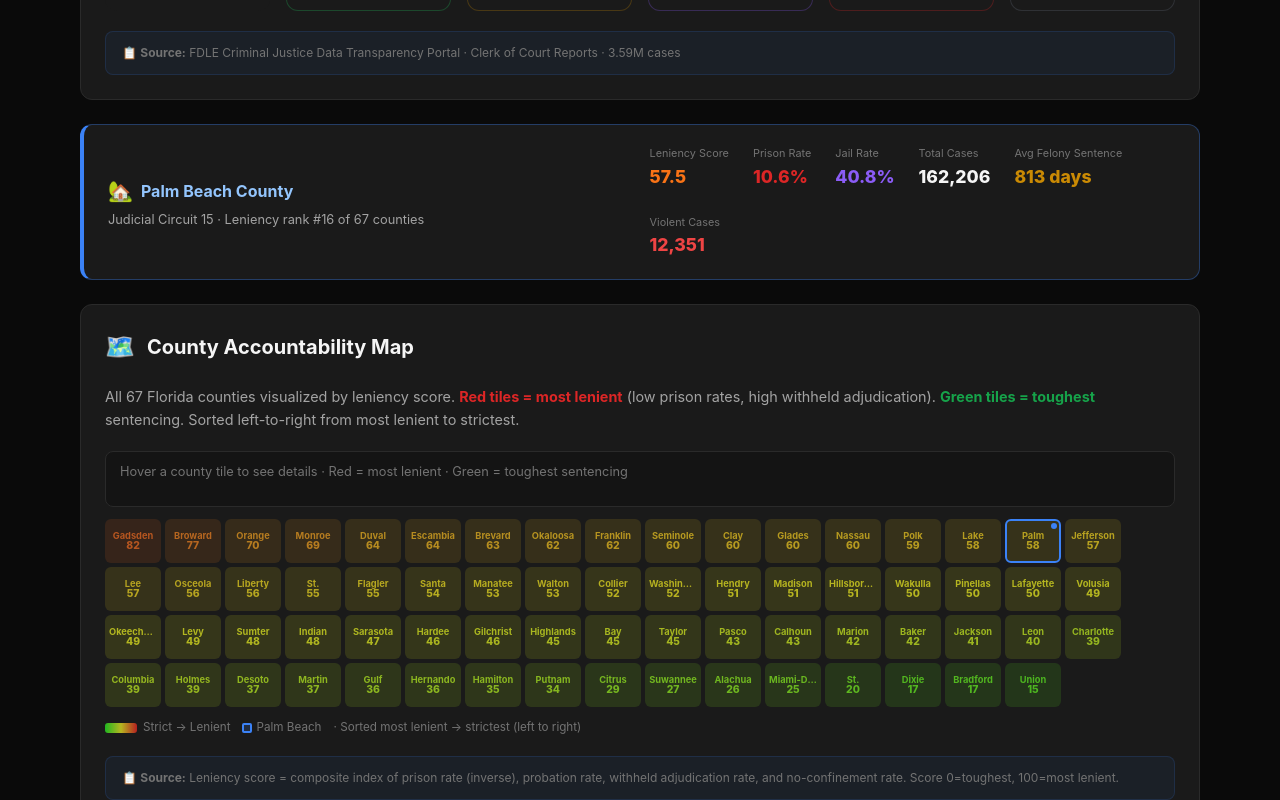
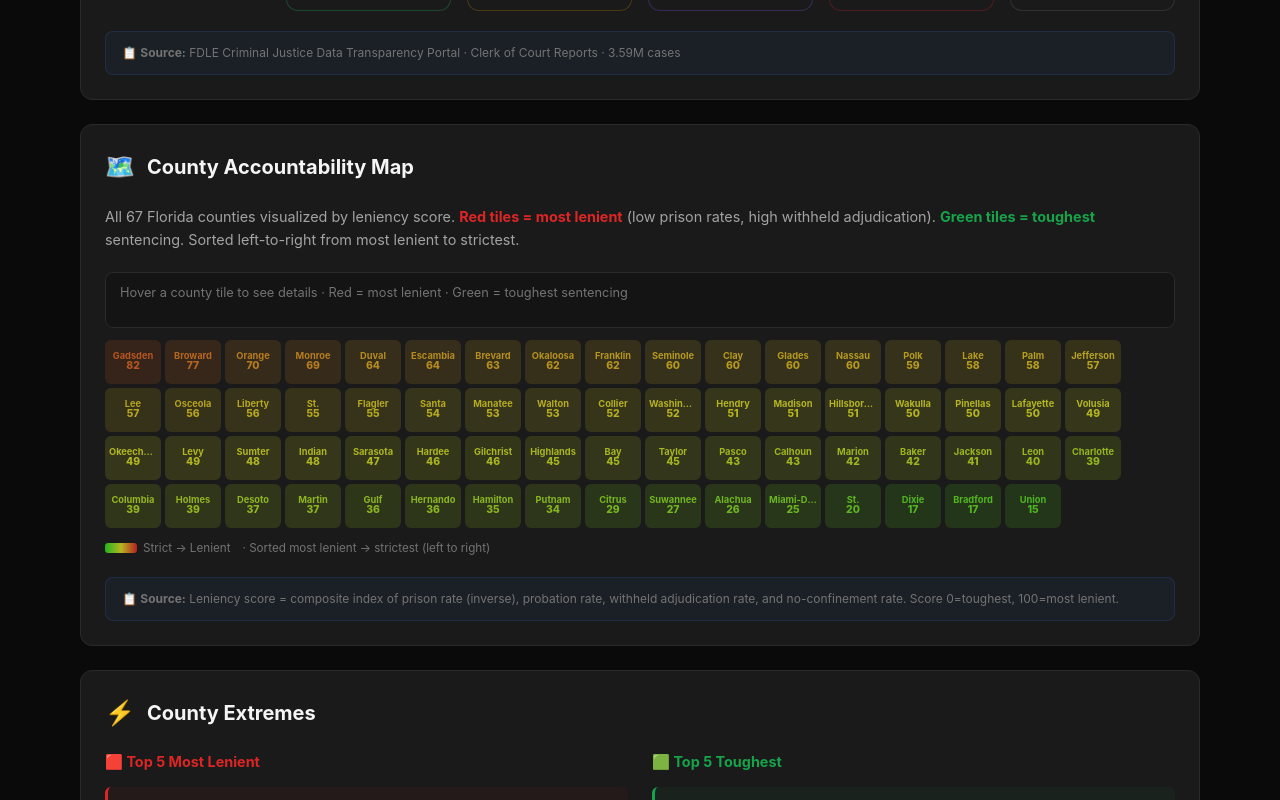
Before and after one commit to pumpsites-git/redhanded, a Next.js app: page /state-deep-dive/fl in a window 1280 px wide. Shown: the part 680-1480 px from the top of the page. Built offline with nearby package versions, Linux system fonts and the light colour scheme.

Commit message:
Remove Palm Beach spotlight/highlight from heatmap, table, and deep dive

```diff
--- a/src/app/state-deep-dive/[state]/page.tsx
+++ b/src/app/state-deep-dive/[state]/page.tsx
@@ -812,44 +812,7 @@ function FloridaPage() {
           <SourceNote text="FDLE Criminal Justice Data Transparency Portal · Clerk of Court Reports · 3.59M cases" />
         </Section>
 
-        {/* Palm Beach Highlight */}
-        <div style={{
-          background: 'var(--bg-card)',
-          border: '1px solid rgba(59,130,246,0.35)',
-          borderLeft: '4px solid #3b82f6',
-          borderRadius: '0.75rem',
-          padding: '1.25rem 1.5rem',
-          marginBottom: '1.5rem',
-          display: 'grid',
-          gridTemplateColumns: 'repeat(auto-fit, minmax(200px, 1fr))',
-          gap: '1rem',
-          alignItems: 'center',
-        }}>
-          <div>
-            <div style={{ display: 'flex', alignItems: 'center', gap: '0.5rem', marginBottom: '0.25rem' }}>
-              <span style={{ fontSize: '1.25rem' }}>🏡</span>
-              <h3 style={{ fontSize: '1rem', fontWeight: 700, color: '#93c5fd', margin: 0 }}>Palm Beach County</h3>
-            </div>
-            <p style={{ fontSize: '0.8rem', color: 'var(--text-secondary)', margin: 0, lineHeight: 1.5 }}>
-              Judicial Circuit 15 · Leniency rank #{pb.leniencyRank} of 67 counties
-            </p>
-          </div>
-          <div style={{ display: 'flex', flexWrap: 'wrap', gap: '1.5rem' }}>
-            {([
-              { label: 'Leniency Score', val: pb.leniencyScore.toFixed(1), color: '#f97316' },
-              { label: 'Prison Rate', val: `${(pb.prisonRate * 100).toFixed(1)}%`, color: '#dc2626' },
-              { label: 'Jail Rate', val: `${(pb.jailRate * 100).toFixed(1)}%`, color: '#8b5cf6' },
-              { label: 'Total Cases', val: fmt(pb.totalCases), color: 'var(--text-primary)' },
-              { label: 'Avg Felony Sentence', val: `${Math.round(pb.avgFelonySentenceDays ?? 0)} days`, color: '#ca8a04' },
-              { label: 'Violent Cases', val: fmt(pb.violentCases.total), color: '#ef4444' },
-            ] as { label: string; val: string; color: string }[]).map(({ label, val, color }) => (
-              <div key={label}>
-                <div style={{ fontSize: '0.68rem', color: 'var(--text-muted)', marginBottom: '2px' }}>{label}</div>
-                <div style={{ fontSize: '1.1rem', fontWeight: 800, color }}>{val}</div>
-              </div>
-            ))}
-          </div>
-        </div>
+
 
         {/* County Heatmap */}
         <Section>
@@ -945,12 +908,7 @@ function FloridaPage() {
                 title: 'Broward & Orange County Leniency',
                 body: `Broward (Fort Lauderdale, score 76.7) and Orange (Orlando, score 69.5) rank #2 and #3 most lenient — major metro counties with well below-average prison commitment rates.`,
               },
-              {
-                icon: '🏡',
-                color: '#3b82f6',
-                title: 'Palm Beach — Score 57.5 (Rank #16)',
-                body: `Palm Beach County ranks #${pb.leniencyRank} of 67 — above the midpoint in leniency. Prison rate ${(pb.prisonRate * 100).toFixed(1)}%, below the state average of 14.4%. ${fmt(pb.totalCases)} total cases analyzed.`,
-              },
+
               {
                 icon: '🟩',
                 color: '#16a34a',
--- a/src/components/FloridaCountyHeatmap.tsx
+++ b/src/components/FloridaCountyHeatmap.tsx
@@ -61,7 +61,7 @@ export default function FloridaCountyHeatmap({ counties }: Props) {
         {sorted.map(c => {
           const color = leniencyColor(c.leniencyScore);
           const bg = leniencyBg(c.leniencyScore);
-          const isPalmBeach = c.slug === 'palm-beach';
+
           return (
             <div
               key={c.slug}
@@ -71,7 +71,7 @@ export default function FloridaCountyHeatmap({ counties }: Props) {
                 width: '56px',
                 height: '44px',
                 background: bg,
-                border: isPalmBeach ? '2px solid #3b82f6' : `1.5px solid ${color}55`,
+                border: `1.5px solid ${color}55`,
                 borderRadius: '6px',
                 display: 'flex',
                 flexDirection: 'column',
@@ -102,17 +102,7 @@ export default function FloridaCountyHeatmap({ counties }: Props) {
               <div style={{ fontSize: '0.65rem', fontWeight: 800, color, lineHeight: 1 }}>
                 {c.leniencyScore.toFixed(0)}
               </div>
-              {isPalmBeach && (
-                <div style={{
-                  position: 'absolute',
-                  top: '2px',
-                  right: '2px',
-                  width: '6px',
-                  height: '6px',
-                  borderRadius: '50%',
-                  background: '#3b82f6',
-                }} />
-              )}
+
             </div>
           );
         })}
@@ -124,10 +114,7 @@ export default function FloridaCountyHeatmap({ counties }: Props) {
           <div style={{ width: '32px', height: '10px', borderRadius: '3px', background: 'linear-gradient(to right, hsl(120,70%,42%), hsl(60,70%,42%), hsl(0,70%,42%))' }} />
           <span>Strict → Lenient</span>
         </div>
-        <div style={{ display: 'flex', alignItems: 'center', gap: '4px' }}>
-          <div style={{ width: '10px', height: '10px', borderRadius: '2px', border: '2px solid #3b82f6', background: 'rgba(59,130,246,0.18)' }} />
-          <span>Palm Beach</span>
-        </div>
+
         <span>· Sorted most lenient → strictest (left to right)</span>
       </div>
     </div>
--- a/src/components/FloridaCountyTable.tsx
+++ b/src/components/FloridaCountyTable.tsx
@@ -121,7 +121,7 @@ export default function FloridaCountyTable({ counties }: Props) {
           </thead>
           <tbody>
             {sorted.map((c, i) => {
-              const isPalmBeach = c.slug === 'palm-beach';
+              const isPalmBeach = false;
               const bg = isPalmBeach
                 ? 'rgba(59,130,246,0.07)'
                 : i % 2 === 0 ? 'var(--bg-card)' : 'var(--bg-secondary)';
@@ -132,11 +132,11 @@ export default function FloridaCountyTable({ counties }: Props) {
                   key={c.slug}
                   style={{
                     background: bg,
-                    borderLeft: isPalmBeach ? '3px solid #3b82f6' : '3px solid transparent',
+                    borderLeft: '3px solid transparent',
                     transition: 'background 0.1s',
                   }}
                 >
-                  <td style={{ padding: '0.5rem 0.75rem', color: 'var(--text-primary)', fontWeight: isPalmBeach ? 700 : 500 }}>
+                  <td style={{ padding: '0.5rem 0.75rem', color: 'var(--text-primary)', fontWeight: 500 }}>
                     {c.name}
 
                   </td>
```
